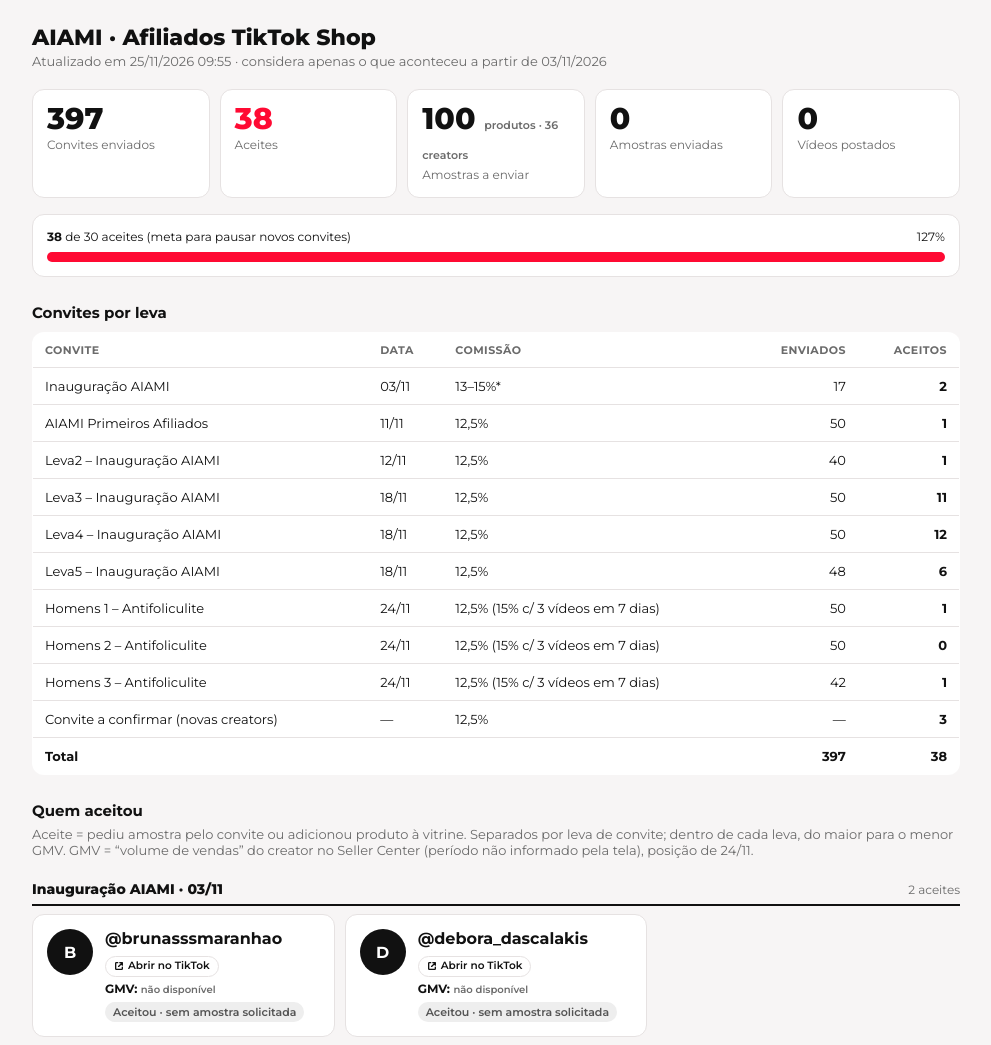
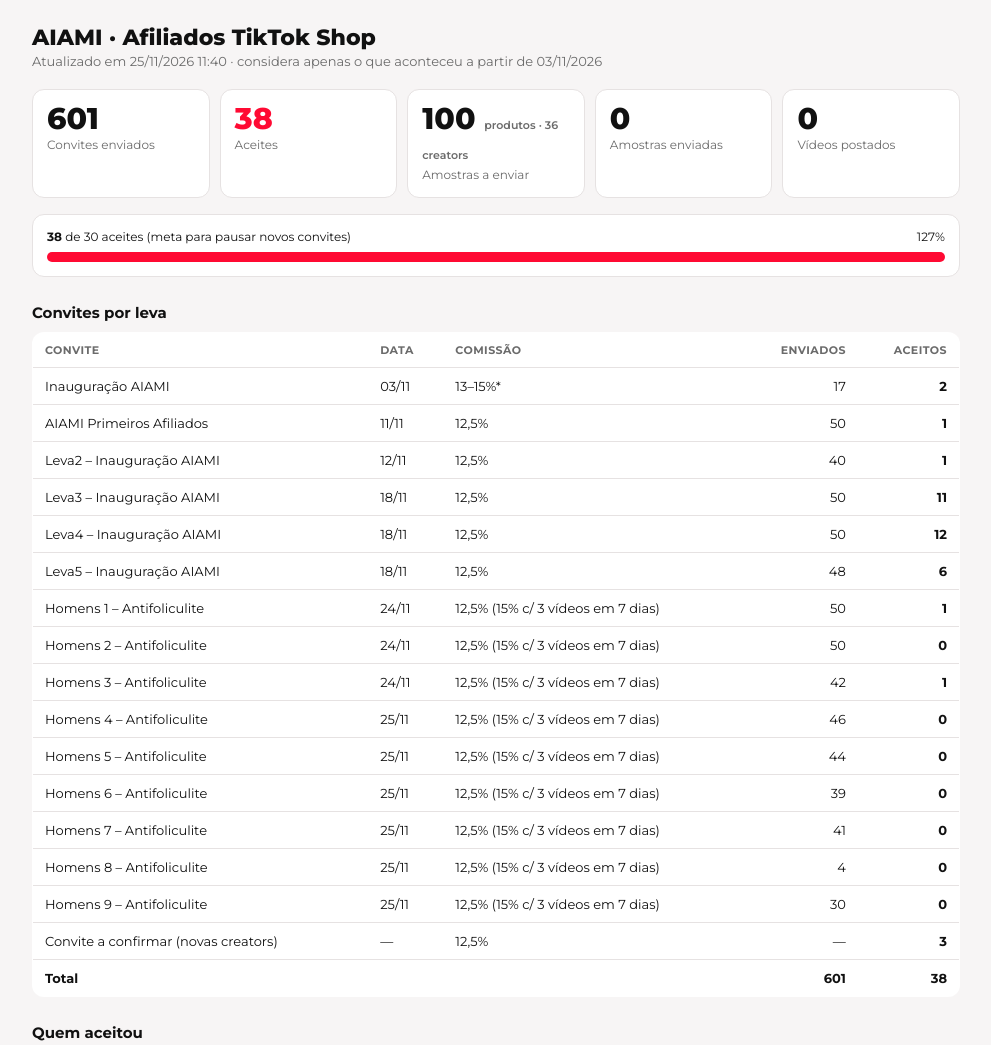
Before and after one commit to lucasmoraesc98-creator/aiami-afiliados-dashboard, a plain HTML site: page index.html in a window 1280 px wide. Shown: the top 1045 px of the page, without its empty margins (144-1135 px from the left). Drawn offline with Linux system fonts and the light colour scheme.

Commit message:
Adiciona levas Homens 4-9 (25/11)

```diff
--- a/index.html
+++ b/index.html
@@ -64,7 +64,7 @@ tr:last-child td{border-bottom:0}td.n,th.n{text-align:right}
 <script>
 // ===== DADOS (edite aqui) =====
 const DADOS={
- atualizado:"25/11/2026 09:55",
+ atualizado:"25/11/2026 11:40",
  meta:30,
  semLeva:3,
  amostrasEnviadas:0,
@@ -79,7 +79,13 @@ const DADOS={
   {"nome": "Leva5 – Inauguração AIAMI", "data": "18/11", "comissao": "12,5%", "enviados": 48, "aceitos": 6},
   {"nome": "Homens 1 – Antifoliculite", "data": "24/11", "comissao": "12,5% (15% c/ 3 vídeos em 7 dias)", "enviados": 50, "aceitos": 1},
   {"nome": "Homens 2 – Antifoliculite", "data": "24/11", "comissao": "12,5% (15% c/ 3 vídeos em 7 dias)", "enviados": 50, "aceitos": 0},
-  {"nome": "Homens 3 – Antifoliculite", "data": "24/11", "comissao": "12,5% (15% c/ 3 vídeos em 7 dias)", "enviados": 42, "aceitos": 1}
+  {"nome": "Homens 3 – Antifoliculite", "data": "24/11", "comissao": "12,5% (15% c/ 3 vídeos em 7 dias)", "enviados": 42, "aceitos": 1},
+  {"nome": "Homens 4 – Antifoliculite", "data": "25/11", "comissao": "12,5% (15% c/ 3 vídeos em 7 dias)", "enviados": 46, "aceitos": 0},
+  {"nome": "Homens 5 – Antifoliculite", "data": "25/11", "comissao": "12,5% (15% c/ 3 vídeos em 7 dias)", "enviados": 44, "aceitos": 0},
+  {"nome": "Homens 6 – Antifoliculite", "data": "25/11", "comissao": "12,5% (15% c/ 3 vídeos em 7 dias)", "enviados": 39, "aceitos": 0},
+  {"nome": "Homens 7 – Antifoliculite", "data": "25/11", "comissao": "12,5% (15% c/ 3 vídeos em 7 dias)", "enviados": 41, "aceitos": 0},
+  {"nome": "Homens 8 – Antifoliculite", "data": "25/11", "comissao": "12,5% (15% c/ 3 vídeos em 7 dias)", "enviados": 4, "aceitos": 0},
+  {"nome": "Homens 9 – Antifoliculite", "data": "25/11", "comissao": "12,5% (15% c/ 3 vídeos em 7 dias)", "enviados": 30, "aceitos": 0}
  ],
  aceitaram:[
   {"user": "sarahhhonorato", "convite": "Leva2", "prod": 3},
@@ -132,7 +138,7 @@ $('pn').textContent=ac;$('meta').textContent=D.meta;$('pp').textContent=Math.rou
 $('tb').innerHTML=D.convites.concat(D.semLeva?[{nome:'Convite a confirmar (novas creators)',data:'—',comissao:'12,5%',enviados:'—',aceitos:D.semLeva}]:[]).map(c=>`<tr><td>${c.nome}</td><td>${c.data}</td><td>${c.comissao}</td><td class="n">${c.enviados}</td><td class="n"><b>${c.aceitos}</b></td></tr>`).join('')+`<tr><td><b>Total</b></td><td></td><td></td><td class="n"><b>${env}</b></td><td class="n"><b>${ac}</b></td></tr>`;
 const GMV={esterecomenda:8573.21,vitrineisaa:7748.67,daniellesousa632:8846.94,ladytada:8009.99,thatypaglioni:12025.78,mari_pinheiro_lemos:279386.20,luanavargasf:15257.38,santaloshop:5845.95,gamazutticreator:7636.13,ondudanny:7906.13,rosielyferraz_:8057.77,thaizarayanne1:7775.50,'dayane.ramos92':12320.66,'bruna.charme.shop':8356.03,__dudafernandess:7341.35,eugislaine9:11120.90,bemditoeh:9519.39,dailyleandraa:6717.07,jucamils:11132.92,n0vember8th:8140.02,milenasantosfh:9341.43,anaaaninha_:24693.17,brenysilva1:7779.60,nathysouza068:10234.70,alexiaaugustyn2:7271.25,renatamello261:7007.76,iaracore:9254.47,nandaaasts:7895.38,danubiavenancio:7968.56,'caroline.figueire58':9625.84,'kat.liry':7326.13,acasadagisa:7460.14,lethyindica_:4364.90,sarahhhonorato:475508.37,thiago_tiktokshop:88790.59,wesleyexpert:108142.94};
 const brl=v=>'R$ '+v.toLocaleString('pt-BR',{minimumFractionDigits:2,maximumFractionDigits:2});
-const GRUPOS=[['Inauguração AIAMI','Inauguração AIAMI · 03/11'],['Primeiros','AIAMI Primeiros Afiliados · 11/11'],['Leva2','Leva2 · 12/11'],['Leva3','Leva3 · 18/11'],['Leva4','Leva4 · 18/11'],['Leva5','Leva5 · 18/11'],['Homens 1','Homens 1 – Antifoliculite · 24/11'],['Homens 2','Homens 2 – Antifoliculite · 24/11'],['Homens 3','Homens 3 – Antifoliculite · 24/11'],['A confirmar','Convite a confirmar (novas creators)']];
+const GRUPOS=[['Inauguração AIAMI','Inauguração AIAMI · 03/11'],['Primeiros','AIAMI Primeiros Afiliados · 11/11'],['Leva2','Leva2 · 12/11'],['Leva3','Leva3 · 18/11'],['Leva4','Leva4 · 18/11'],['Leva5','Leva5 · 18/11'],['Homens 1','Homens 1 – Antifoliculite · 24/11'],['Homens 2','Homens 2 – Antifoliculite · 24/11'],['Homens 3','Homens 3 – Antifoliculite · 24/11'],['Homens 4','Homens 4 – Antifoliculite · 25/11'],['Homens 5','Homens 5 – Antifoliculite · 25/11'],['Homens 6','Homens 6 – Antifoliculite · 25/11'],['Homens 7','Homens 7 – Antifoliculite · 25/11'],['Homens 8','Homens 8 – Antifoliculite · 25/11'],['Homens 9','Homens 9 – Antifoliculite · 25/11'],['A confirmar','Convite a confirmar (novas creators)']];
 function card(p){const pend=p.prod>0,g=GMV[p.user];return `<div class="c"><div class="av">${p.user.replace(/^[_.]+/,'')[0].toUpperCase()}</div><div><div class="uh"><span class="u">@${p.user}</span><a class="open" href="https://tiktok.com/@${p.user}" target="_blank" rel="noopener" title="Abrir perfil no TikTok" aria-label="Abrir @${p.user} no TikTok"><svg width="10" height="10" viewBox="0 0 12 12" fill="none" stroke="currentColor" stroke-width="1.6" stroke-linecap="round" stroke-linejoin="round"><path d="M4.5 2H2.8A.8.8 0 0 0 2 2.8v6.4c0 .44.36.8.8.8h6.4a.8.8 0 0 0 .8-.8V7.5M7 2h3v3M10 2 5.5 6.5"/></svg>Abrir no TikTok</a></div><div class="gmv">GMV: ${g!=null?brl(g):'<small>não disponível</small>'}</div><span class="tag ${pend?'t-wait':'t-no'}">${pend?'Amostra pendente · '+p.prod+(p.prod>1?' produtos':' produto'):'Aceitou · sem amostra solicitada'}</span></div></div>`}
 $('cards').className='';
 $('cards').innerHTML=GRUPOS.map(([k,t])=>{const l=D.aceitaram.filter(x=>x.convite===k).sort((a,b)=>(GMV[b.user]||0)-(GMV[a.user]||0));const s=l.reduce((a,x)=>a+(GMV[x.user]||0),0);return `<div class="gh"><b>${t}</b><span>${l.length} ${l.length===1?'aceite':'aceites'}${s?' · GMV somado '+brl(s):''}</span></div>`+(l.length?`<div class="cards">${l.map(card).join('')}</div>`:'<div class="empty">Nenhum aceite até agora.</div>')}).join('');
```
